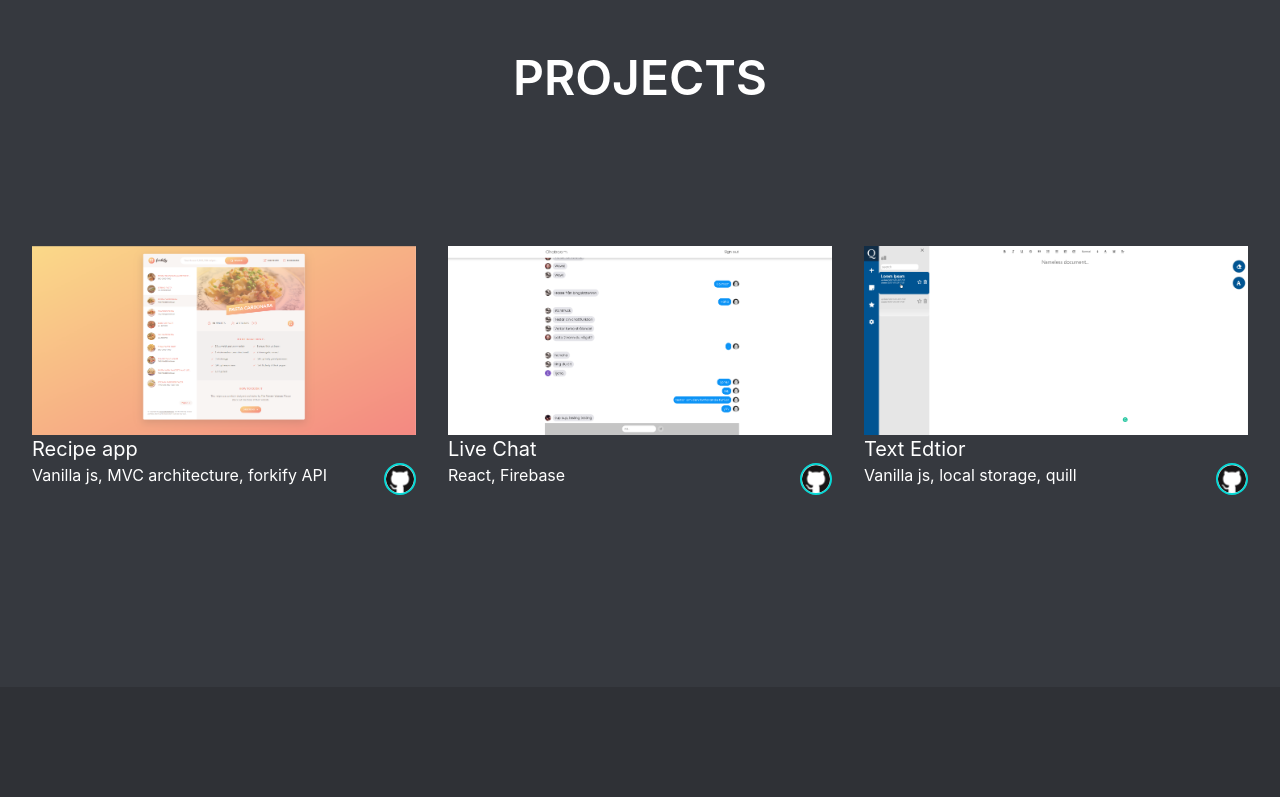
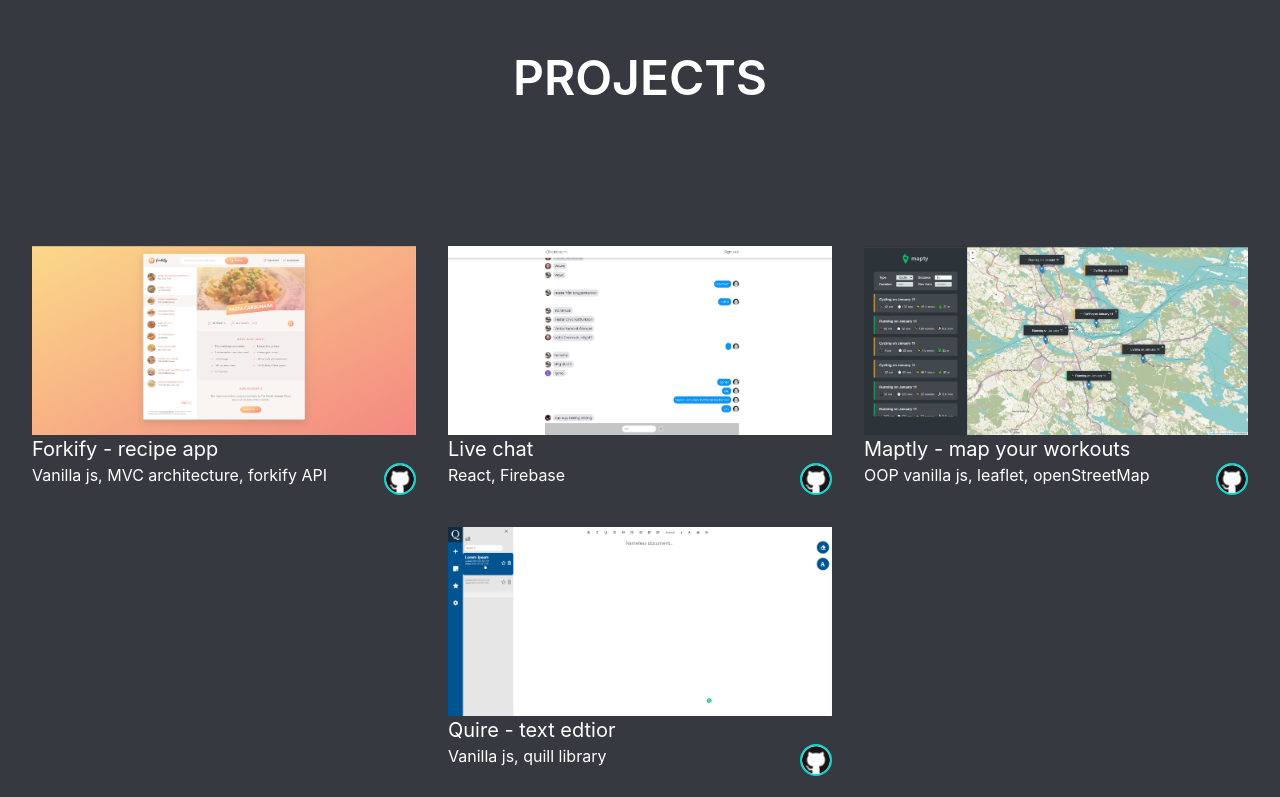
Before and after one commit to Joel-Adving/Portfolio, a Next.js app: page / in a window 1280 px wide. Shown: the part 2000-2797 px from the top of the page. Built offline with nearby package versions, Linux system fonts and the light colour scheme.

Commit message:
bug fixes

```diff
--- a/pages/components/About/About.js
+++ b/pages/components/About/About.js
@@ -21,9 +21,7 @@ const About = () => {
         className="flex flex-col z-10 px-4 pb-32 text-main-white bg-discordTheme-dark"
       >
         <div className=" max-w-6xl flex flex-col self-center">
-          <h2 class={about ? 'about active' : 'about'} className="">
-            ABOUT
-          </h2>
+          <h2 className={about ? 'about active' : 'about'}>ABOUT</h2>
           <div>
             <div className="flex flex-col md:flex-row justify-center items-center mb-0 md:mb-8">
               <div>
--- a/pages/components/Background/Background.js
+++ b/pages/components/Background/Background.js
@@ -6,7 +6,7 @@ const Background = () => {
       autoPlay
       loop
       muted
-      class="object-cover w-screen h-screen fixed opacity-40"
+      className="object-cover w-screen h-screen fixed opacity-40"
     >
       <source src="videos/background.mp4" type="video/mp4" />
       Your browser does not support the video tag
--- a/pages/components/Header/Header.js
+++ b/pages/components/Header/Header.js
@@ -15,11 +15,11 @@ const Header = () => {
   }, [])
   return (
     <header
-      class={header ? 'header active' : 'header'}
+      className={header ? 'header active' : 'header'}
       className=" hidden sm:flex  invisible sm:visible"
     >
       <nav className="p-8">
-        <ul class={header ? 'ul active' : 'ul'} className="md:-ml-1">
+        <ul className={header ? 'ul active' : 'ul'} className="md:-ml-1">
           <li className="mx-2">
             <a
               className=" py-3 sm:p-2 hover:text-discordTheme-lightest"
--- a/pages/components/Meta/Meta.js
+++ b/pages/components/Meta/Meta.js
@@ -5,7 +5,7 @@ const Meta = () => {
     <Head>
       <html lang="en-us" />
       <title>Joel Adving</title>
-      <meta http-equiv="Content-Type" content="text/html; charset=utf-8" />
+      <meta httpEquiv="Content-Type" content="text/html; charset=utf-8" />
       <meta
         name="description"
         content="A portfolio showcasing my work as a developer"
--- a/pages/components/Projects/Projects.js
+++ b/pages/components/Projects/Projects.js
@@ -13,24 +13,31 @@ const Projects = () => {
         <div className="flex flex-col lg:flex-row flex-wrap items-center justify-center">
           {/* <div className="flex flex-wrap justify-center self-center mb-4"> */}
           <ProjectCard
-            title="Recipe app"
+            title="Forkify - recipe app"
             link="https://forkify-black.vercel.app/"
             img="images/forkify.png"
             description="Vanilla js, MVC architecture, forkify API"
             githubLink="https://github.com/Joel-Adving/js_course/tree/main/forkify"
           />
           <ProjectCard
-            title="Live Chat"
+            title="Live chat"
             link="https://chatroom-app-3f006.web.app/"
             img="images/chat.png"
             description="React, Firebase"
             githubLink="https://github.com/Joel-Adving/chat-room"
           />
           <ProjectCard
-            title="Text Edtior "
+            title="Maptly - map your workouts"
+            link="https://maptly.vercel.app/"
+            img="images/maptly.png"
+            description="OOP vanilla js, leaflet, openStreetMap"
+            githubLink="https://github.com/Joel-Adving/js_course/tree/main/maptly_oop_version"
+          />
+          <ProjectCard
+            title="Quire - text edtior"
             link="https://quire.vercel.app/"
             img="images/quire.png"
-            description="Vanilla js, local storage, quill"
+            description="Vanilla js, quill library"
             githubLink="https://github.com/MarcelR1998/fe19tp1_teamEraser"
           />
         </div>
--- a/pages/index.js
+++ b/pages/index.js
@@ -12,7 +12,7 @@ export default function Home() {
     <>
       <Head>
         <meta name="viewport" content="width=device-width, initial-scale=1" />
-        <meta http-equiv="Content-Type" content="text/html; charset=utf-8" />
+        <meta httpEquiv="Content-Type" content="text/html; charset=utf-8" />
         <meta
           name="description"
           content="My front end development portfolio."
```
Also changed, not shown: public/images/maptly.png (added).
